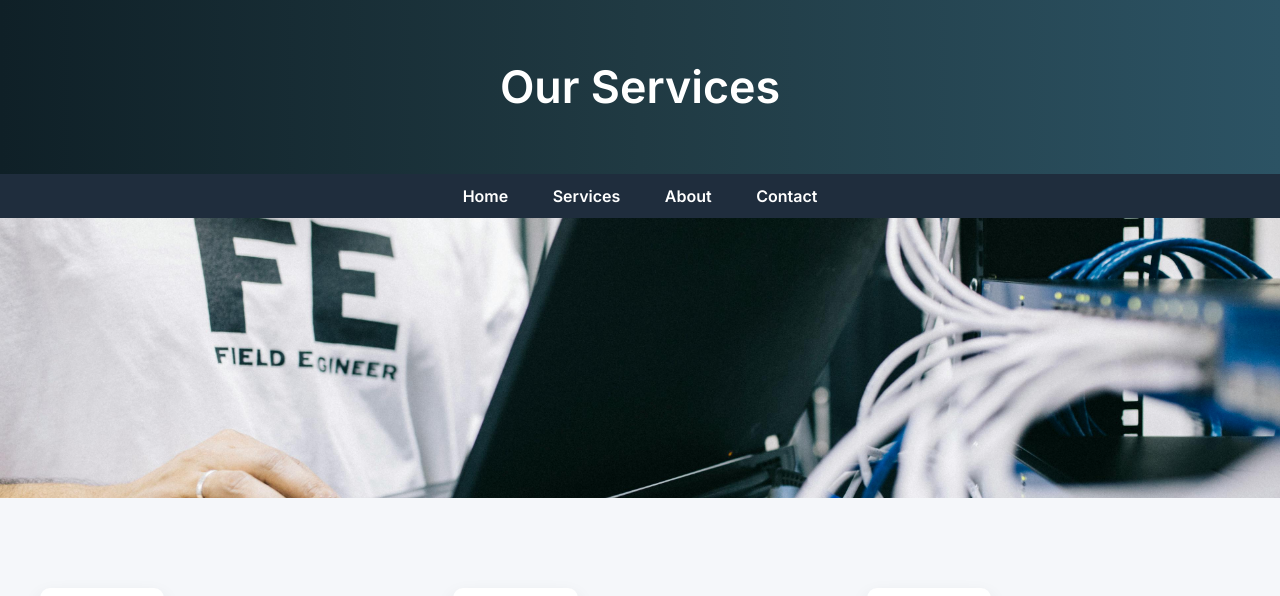
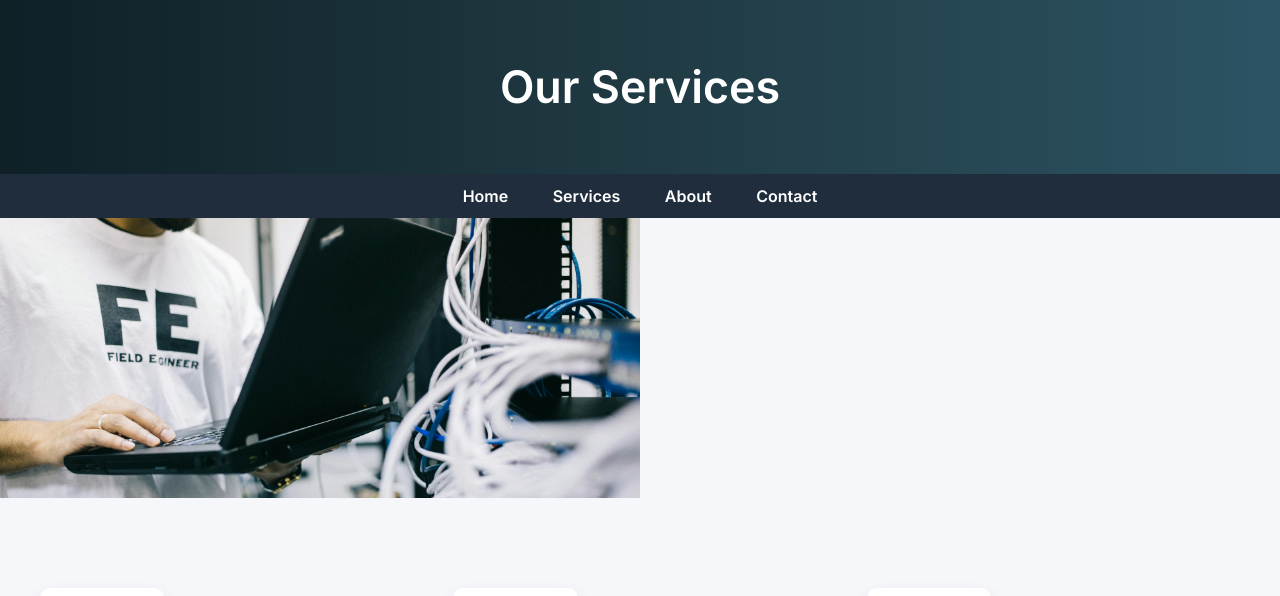
Before and after one commit to vongchan/vc-tech-solution, a plain HTML site: page services.html in a window 1280 px wide. Shown: the top 596 px of the page. Drawn offline with Linux system fonts and the light colour scheme.

Commit message:
Update services.html

```diff
--- a/services.html
+++ b/services.html
@@ -8,7 +8,7 @@
   <link href="https://fonts.googleapis.com/css2?family=Inter:wght@400;600&display=swap" rel="stylesheet">
   <style>
     .banner-full {
-      width: 100vw;
+      width: 50vw;
       margin-left: calc(-50vw + 50%);
       height: 280px;
       object-fit: cover;
```
